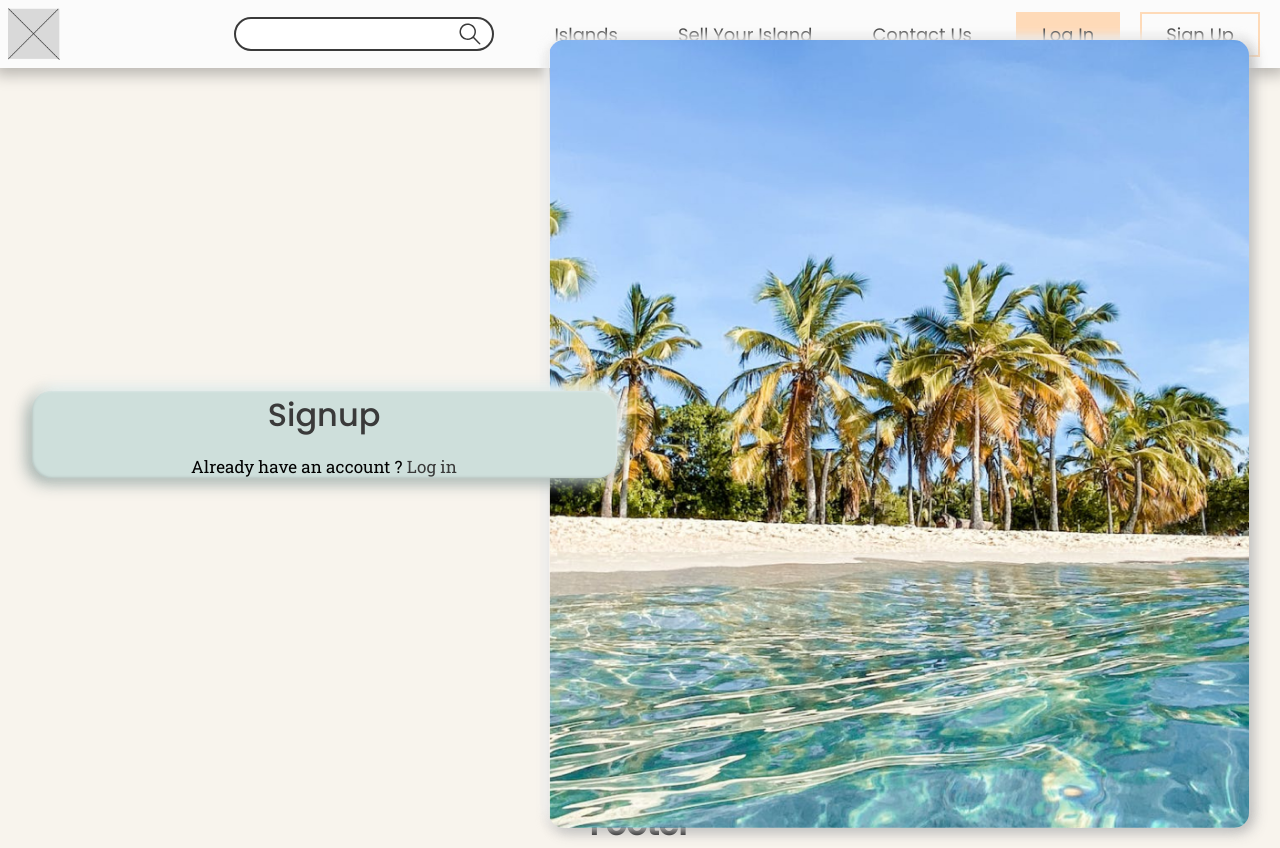
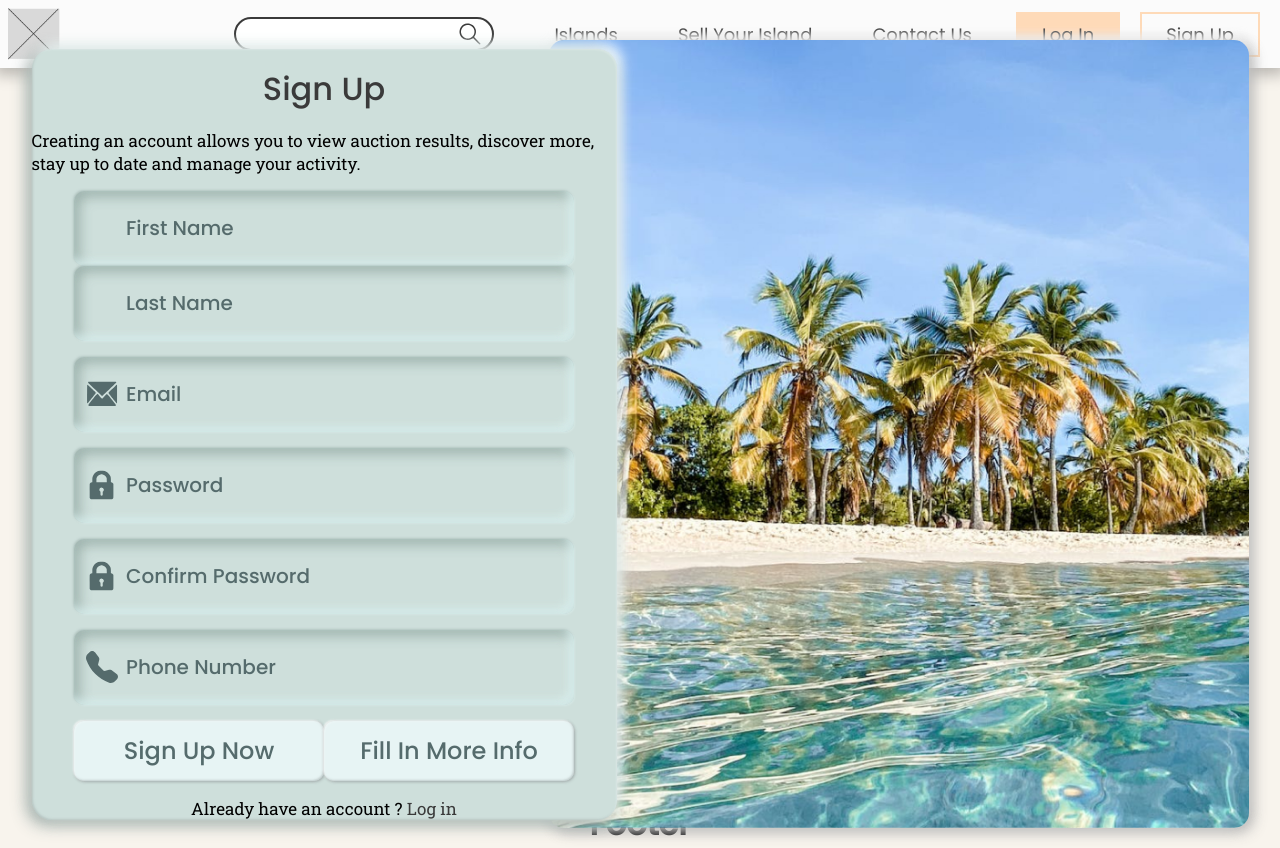
Before and after one commit to ruets/HeavenHaven, a React (Vite) app in the folder frontend/heaven-haven/: page /signup in a window 1280 px wide. Built offline with nearby package versions, Linux system fonts and the light colour scheme.

Commit message:
SignupPage structure done, now styling the Signup Form

```diff
--- a/frontend/heaven-haven/src/components/fields/Input/input.jsx
+++ b/frontend/heaven-haven/src/components/fields/Input/input.jsx
@@ -11,7 +11,7 @@ function Input(props) {
                     onChange={(event) => props.setInput?.(event.target.value)}
                     value={props.value}
                     placeholder={props.label}
-                    onBlur={props.onBlur}
+                    onBlur={props.onBlur ? props.onBlur : null}
                 />
             </div>
             {props.errorMessage === "" ? <p>{props.errorMessage}</p> : null}
--- a/frontend/heaven-haven/src/components/forms/Login/LoginForm.jsx
+++ b/frontend/heaven-haven/src/components/forms/Login/LoginForm.jsx
@@ -47,7 +47,7 @@ export function LoginForm() {
 
     return (
         <form className="login" onSubmit={onSubmitForm}>
-            <h1>Login</h1>
+            <h1>Log In</h1>
             <Input
                 type="text"
                 name="email"
--- a/frontend/heaven-haven/src/components/forms/Signup/SignupForm.jsx
+++ b/frontend/heaven-haven/src/components/forms/Signup/SignupForm.jsx
@@ -1,16 +1,91 @@
 import React, { useState, useCallback } from "react";
 import { Link } from "react-router-dom";
 import Input from "../../fields/Input/Input";
+import EmailLogo from "../../../assets/img/email-icon.svg";
+import PasswordLogo from "../../../assets/img/lock-icon.svg";
+import PhoneIcon from "../../../assets/img/phone-icon.svg";
 import "./SignupForm.scss";
 
 export function SignupForm(props) {
+    const [firstName, setFirstName] = useState("");
+    const [lastName, setLastName] = useState("");
+    const [email, setEmail] = useState("");
+    const [password, setPassword] = useState("");
+    const [confirmedPassword, setConfirmedPassword] = useState("");
+    const [phoneNumber, setPhoneNumber] = useState("");
+
     const onSubmitForm = useCallback(() => {
-        console.log("Super");
+        // TODO
     });
 
     return (
         <form className="signup" onSubmit={onSubmitForm}>
-            <h1>Signup</h1>
+            <div className="form-steps">
+                <span className="ball-1"></span>
+                <span className="line"></span>
+                <span className="ball-1"></span>
+            </div>
+            <h1>Sign Up</h1>
+            <p>
+                Creating an account allows you to view auction results, discover
+                more, stay up to date and manage your activity.
+            </p>
+            <div className="names">
+                <Input
+                    name="first-name"
+                    type="text"
+                    value={firstName}
+                    label="First Name"
+                    setInput={setFirstName}
+                ></Input>
+                <Input
+                    name="last-name"
+                    type="text"
+                    value={lastName}
+                    label="Last Name"
+                    setInput={setLastName}
+                ></Input>
+            </div>
+            <Input
+                type="text"
+                name="email"
+                label="Email"
+                icon={EmailLogo}
+                value={email}
+                setInput={setEmail}
+            ></Input>
+            <Input
+                type="password"
+                name="password"
+                label="Password"
+                icon={PasswordLogo}
+                value={password}
+                setInput={setPassword}
+            ></Input>
+            <Input
+                type="password"
+                name="confirm-password"
+                label="Confirm Password"
+                icon={PasswordLogo}
+                value={confirmedPassword}
+                setInput={setConfirmedPassword}
+            ></Input>
+            <Input
+                type="text"
+                name="phone-number"
+                label="Phone Number"
+                icon={PhoneIcon}
+                value={phoneNumber}
+                setInput={setPhoneNumber}
+            ></Input>
+            <div className="buttons">
+                <button type="submit" value="sign-up">
+                    Sign Up Now
+                </button>
+                <button type="submit" value="fill">
+                    Fill In More Info
+                </button>
+            </div>
             <p>
                 Already have an account ? <Link to={"/login"}>Log in</Link>
             </p>
```
Also changed, not shown: frontend/heaven-haven/src/assets/img/phone-icon.svg (added).
